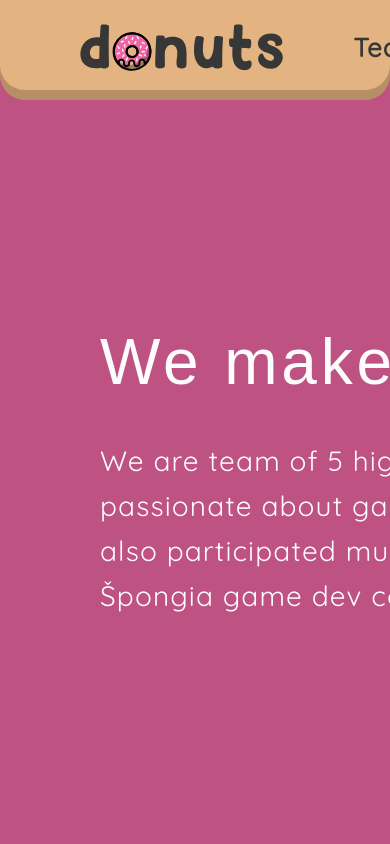
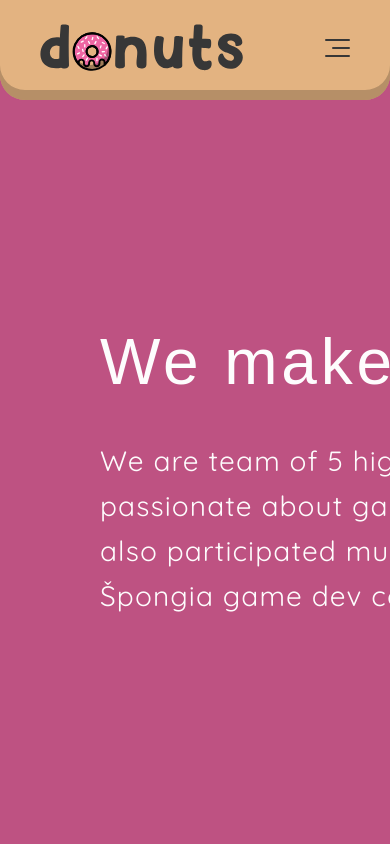
Before and after one commit to samuel-soltys/koblihy-website, a Next.js app: page / in a window 390 px wide. Shown: the top 844 px of the page. Built offline with nearby package versions, Linux system fonts and the light colour scheme; a web font is replaced by a local one.

Commit message:
Mobile header

```diff
--- a/src/components/header.tsx
+++ b/src/components/header.tsx
@@ -8,7 +8,11 @@ const Header = () => {
     useEffect(() => {
         const handleScroll = () => {
             let moving = window.pageYOffset;
-            if (position > moving || position < 10) {
+            if (
+                position > moving ||
+                position < 10 ||
+                window.innerWidth <= 1024
+            ) {
                 setVisible(true);
             } else {
                 setVisible(false);
@@ -24,9 +28,12 @@ const Header = () => {
     useEffect(() => {
         setTimeout(() => {
             setVisible(true);
+            if (window.innerWidth < 1024) {
+                const mobileoverlay = document.getElementsByClassName("mobile-overlay")[0] as HTMLDivElement;
+                mobileoverlay.style.display = "grid";
+            }
         }, 4300);
     }, []);
-
 
     const HeaderLink = ({ id, label }: { id: string; label: string }) => {
         return (
@@ -37,11 +44,24 @@ const Header = () => {
                 smooth={true}
                 offset={-100}
                 duration={800}
+                onClick={() => setMenu(false)}
             >
                 <p>{label}</p>
             </Link>
         );
     };
+
+    const [menu, setMenu] = useState(false);
+
+    // Turn off scroll for mobile menu
+    useEffect(() => {
+        const html = document.querySelector("html");
+        if (menu) {
+            if (html) html.style.overflowY = "hidden";
+        } else {
+            if (html) html.style.overflowY = "scroll";
+        }
+    }, [menu]);
 
     return (
         <div className={"header " + cls}>
@@ -52,6 +72,23 @@ const Header = () => {
                 <HeaderLink id="competitions" label="Competition" />
                 <HeaderLink id="contact" label="Contact" />
             </div>
+            <div className="mobile-menu">
+                <div
+                    className="burger-wrapper"
+                    id="burger"
+                    onClick={() => setMenu(!menu)}
+                >
+                    <div className={menu ? "toggle" : ""} id="bar1"></div>
+                    <div className={menu ? "toggle" : ""} id="bar2"></div>
+                    <div className={menu ? "toggle" : ""} id="bar3"></div>
+                </div>
+            </div>
+            <div className={menu ? "mobile-overlay toggle" : "mobile-overlay"}>
+                <HeaderLink id="team" label="Team" />
+                <HeaderLink id="games" label="Games" />
+                <HeaderLink id="competitions" label="Competition" />
+                <HeaderLink id="contact" label="Contact" />
+            </div>
         </div>
     );
 };
--- a/src/scss/components/_header.scss
+++ b/src/scss/components/_header.scss
@@ -8,7 +8,7 @@
 	height: 100px;
 	left: 0px;
 	top: -100px;
-	z-index: 5;
+	z-index: 3;
 	background: $brown;
 	padding-bottom: 5px;
 	box-shadow: inset 0px -10px 0px rgba(0, 0, 0, 0.2);
@@ -18,9 +18,13 @@
 	&.visible { top: 0; }
     &.hidden { top: -100px; }
 
-	.logo { height: 50%; }
+	.logo {
+		height: 50%;
+		z-index: 2;
+	}
 	.links {
 		display: flex;
+		z-index: 4;
 		p {
 			@extend .font-weight-800;
 			font-size: 26px;
@@ -31,3 +35,60 @@
 		}
 	}
 }
+
+.mobile-menu {
+	display: none;
+	z-index: 4;
+}
+.burger-wrapper {
+	transform: rotate(180deg);
+	cursor: pointer;
+	> div {
+		width: 25px;
+		height: 2px;
+		background-color: $text_secondary;
+		border-radius: 20px;
+		transition: all 0.4s cubic-bezier(0.215, 0.61, 0.355, 1) 0s;
+	}
+	#bar1.toggle { transform: rotate(-45deg) translate(-4px, 3px); }
+	#bar2 {
+		width: 18px;
+		margin: 6px 0;
+		&.toggle { opacity: 0; }
+	}
+	#bar3.toggle { transform: rotate(45deg) translate(-8px, -8px); }
+}
+
+.mobile-overlay {
+    width: 100%;
+    height: 100%;
+	display: none;
+    position: fixed;
+    top: calc(-100vh + 100px);
+    left: 0;
+	padding: 50px 0;
+    background-color: $brown;
+    transition: top 1s ease-in-out;
+	box-shadow: inset 0px -10px 0px rgba(0, 0, 0, 0.2);
+	border-radius: 0px 0px 25px 25px;
+    justify-items: center;
+    align-items: center;
+
+    &.toggle { top: 0px; }
+
+	a {
+		cursor: pointer;
+		p {
+			color: $text_secondary;
+			font-size: 26px;
+		}
+	}
+}
+
+@media only screen and (max-width: $breakpoint-tablet) {
+    .header {
+		padding: 0 40px 5px 40px;
+		.mobile-menu { display: block; }
+        .links { display: none; }
+	}
+}
```
